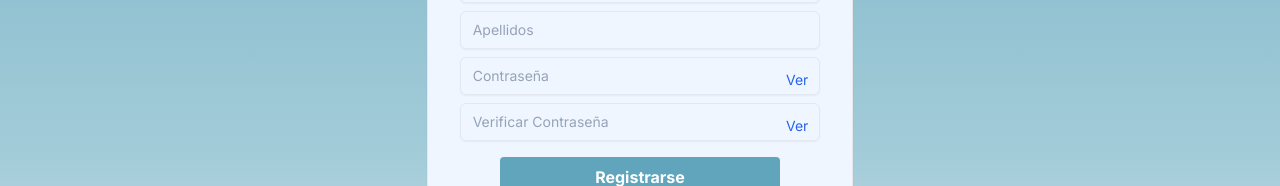
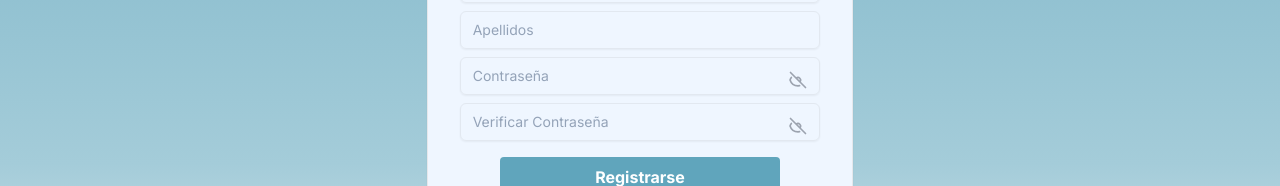
Before and after one commit to JaredMijailRE/IngesoftI, a Vue app in the folder Proyecto/: page /signup in a window 1280 px wide. Shown: the part 541-727 px from the top of the page. Built offline with nearby package versions, Linux system fonts and the light colour scheme.

Commit message:
cambio de botón de visualización de contraseña 😁😊

```diff
--- a/Proyecto/src/views/SignUp.vue
+++ b/Proyecto/src/views/SignUp.vue
@@ -27,16 +27,19 @@ function handleSubmit() {
   }
 
   if (!firstnames.value) {
-    errors.value.firstName = 'El nombre es obligatorio.'
+    errors.value.firstnames = 'El nombre es obligatorio.'
   }
 
   if (!lastnames.value) {
-    errors.value.lastName = 'El apellido es obligatorio.'
+    errors.value.lastnames = 'El apellido es obligatorio.'
   }
 
   if (!password.value) {
     errors.value.password = 'La contraseña es obligatoria.'
   } else if (password.value.length < 8) {
+    errors.value.password = 'La contraseña debe tener al menos 8 caracteres.'
+  }
+    else if (password.value.length < 8) {
     errors.value.password = 'La contraseña debe tener al menos 8 caracteres.'
   }
 
@@ -64,14 +67,19 @@ function handleSubmit() {
             <img class="w-40 h-40 mx-auto my-5 rounded-full object-cover" src="/src/assets/patin_logo.jpg" alt="Logo sportU">
             <h1 class="text-2xl text-center font-bold text-gray-700 mb-4">Bienvenid@ a SportU!</h1>
             <h1 class="text-1xl font-bold text-secondary-600 mb-2">Crea tu cuenta</h1>
+
             <input v-model="email" class="w-full bg-transparent placeholder:text-slate-400 text-slate-700 text-sm border border-slate-200 rounded-md px-3 py-2 transition duration-300 ease focus:outline-none focus:border-sportu-400 hover:border-slate-300 shadow-sm focus:shadow mb-2" placeholder="Correo":class="{ 'border-red-500': errors.email }" >
             <p v-if="errors.email" class="text-sm text-red-500 mb-2">{{ errors.email }}</p>
+
             <input v-model="username" class="w-full bg-transparent placeholder:text-slate-400 text-slate-700 text-sm border border-slate-200 rounded-md px-3 py-2 transition duration-300 ease focus:outline-none focus:border-sportu-400 hover:border-slate-300 shadow-sm focus:shadow mb-2" placeholder="Nombre de Usuario":class="{'border-red-500':errors.username}">
             <p v-if="errors.username" class="text-sm text-red-500 mb-2">{{ errors.username }}</p>
+
             <input v-model="firstnames" class="w-full bg-transparent placeholder:text-slate-400 text-slate-700 text-sm border border-slate-200 rounded-md px-3 py-2 transition duration-300 ease focus:outline-none focus:border-sportu-400 hover:border-slate-300 shadow-sm focus:shadow mb-2" placeholder="Nombres":class="{'border-red-500':errors.firstnames}">
-            <p v-if="errors.lastnames" class="text-sm text-red-500 mb-2">{{ errors.lastnames }}</p>
+            <p v-if="errors.firstnames" class="text-sm text-red-500 mb-2">{{ errors.firstnames }}</p>
+
             <input v-model="lastnames" class="w-full bg-transparent placeholder:text-slate-400 text-slate-700 text-sm border border-slate-200 rounded-md px-3 py-2 transition duration-300 ease focus:outline-none focus:border-sportu-400 hover:border-slate-300 shadow-sm focus:shadow mb-2" placeholder="Apellidos":class="{'border-red-500':errors.lastnames}">
             <p v-if="errors.lastnames" class="text-sm text-red-500 mb-2">{{ errors.lastnames }}</p>
+
             <div class="relative">
                 <input :type="showPassword ? 'text' : 'password'" id="contraseña" v-model="password" class="w-full bg-transparent placeholder:text-slate-400 text-slate-700 text-sm border border-slate-200 rounded-md px-3 py-2 transition duration-300 ease focus:outline-none focus:border-sportu-400 hover:border-slate-300 shadow-sm focus:shadow mb-2" placeholder="Contraseña":class="{'border-red-500':errors.password}">
                 <p v-if="errors.password" class="text-sm text-red-500 mb-2">{{ errors.password }}</p>
@@ -79,7 +87,13 @@ function handleSubmit() {
                 type="button"
                 @click="showPassword = !showPassword"
                 class="absolute right-3 top-1/2 -translate-y-1/2 text-sm text-blue-600 hover:underline">
-                {{ showPassword ? 'Ocultar' : 'Ver' }}
+                <svg v-if="showPassword" class="h-5 w-5 text-gray-400" fill="none" viewBox="0 0 24 24" stroke="currentColor">
+                  <path stroke-linecap="round" stroke-linejoin="round" stroke-width="2" d="M15 12a3 3 0 11-6 0 3 3 0 016 0z" />
+                  <path stroke-linecap="round" stroke-linejoin="round" stroke-width="2" d="M2.458 12C3.732 7.943 7.523 5 12 5c4.478 0 8.268 2.943 9.542 7-1.274 4.057-5.064 7-9.542 7-4.477 0-8.268-2.943-9.542-7z" />
+                </svg>
+                <svg v-else class="h-5 w-5 text-gray-400" fill="none" viewBox="0 0 24 24" stroke="currentColor">
+                  <path stroke-linecap="round" stroke-linejoin="round" stroke-width="2" d="M13.875 18.825A10.05 10.05 0 0112 19c-4.478 0-8.268-2.943-9.543-7a9.97 9.97 0 011.563-3.029m5.858.908a3 3 0 114.243 4.243M9.878 9.878l4.242 4.242M9.878 9.878L3 3m6.878 6.878L15 15M3 3l18 18" />
+                </svg>
                 </button>
             </div>
 
@@ -91,7 +105,13 @@ function handleSubmit() {
             type="button"
             @click="showPassword2 = !showPassword2"
             class="absolute right-3 top-1/2 -translate-y-1/2 text-sm text-blue-600 hover:underline">
-            {{ showPassword2 ? 'Ocultar' : 'Ver' }}
+            <svg v-if="showPassword2" class="h-5 w-5 text-gray-400" fill="none" viewBox="0 0 24 24" stroke="currentColor">
+                  <path stroke-linecap="round" stroke-linejoin="round" stroke-width="2" d="M15 12a3 3 0 11-6 0 3 3 0 016 0z" />
+                  <path stroke-linecap="round" stroke-linejoin="round" stroke-width="2" d="M2.458 12C3.732 7.943 7.523 5 12 5c4.478 0 8.268 2.943 9.542 7-1.274 4.057-5.064 7-9.542 7-4.477 0-8.268-2.943-9.542-7z" />
+                </svg>
+                <svg v-else class="h-5 w-5 text-gray-400" fill="none" viewBox="0 0 24 24" stroke="currentColor">
+                  <path stroke-linecap="round" stroke-linejoin="round" stroke-width="2" d="M13.875 18.825A10.05 10.05 0 0112 19c-4.478 0-8.268-2.943-9.543-7a9.97 9.97 0 011.563-3.029m5.858.908a3 3 0 114.243 4.243M9.878 9.878l4.242 4.242M9.878 9.878L3 3m6.878 6.878L15 15M3 3l18 18" />
+                </svg>
             </button>
             </div>
 
```
